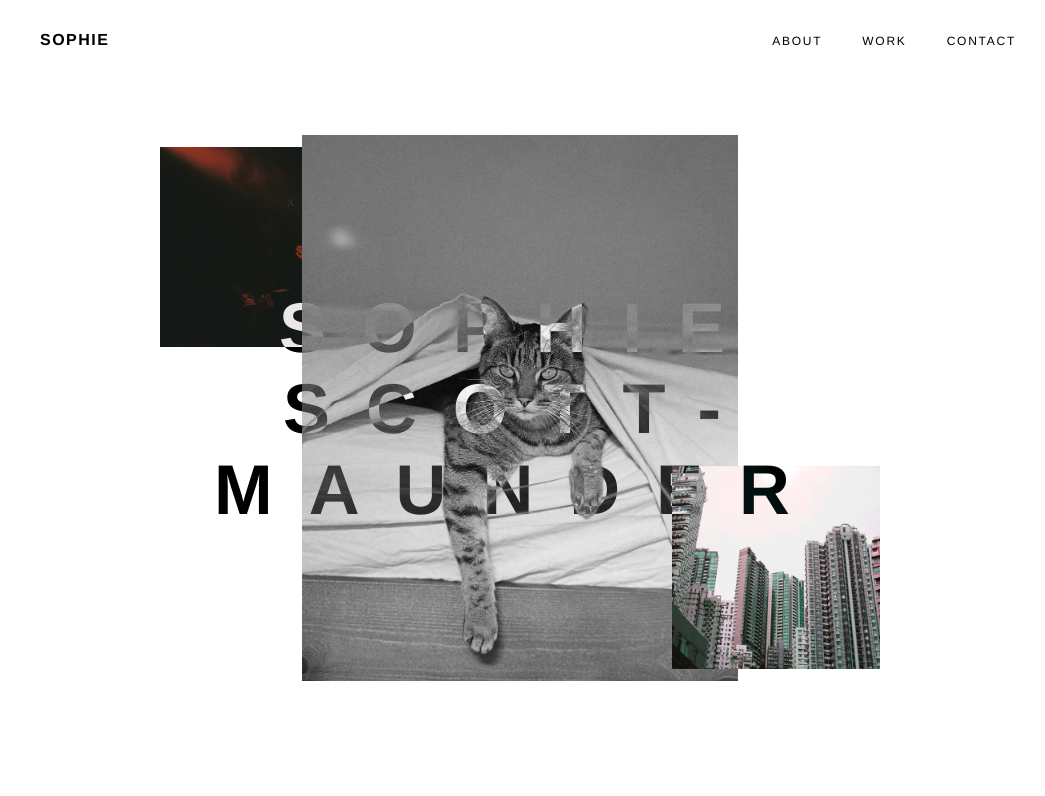
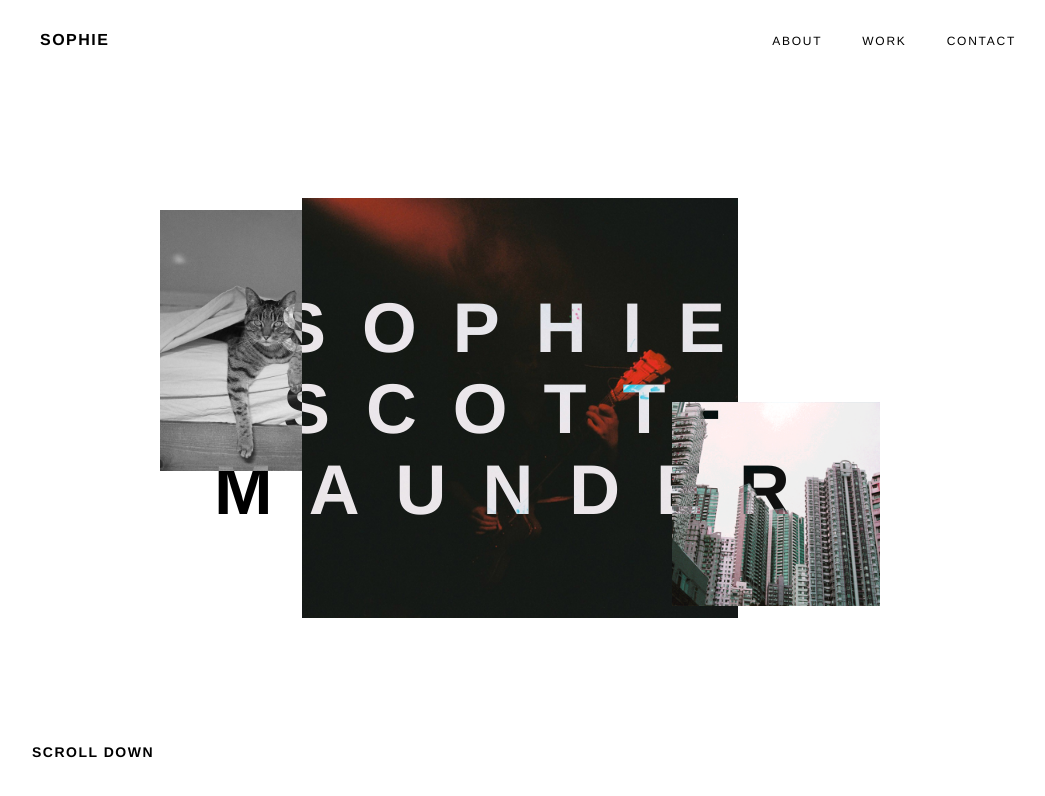
Before and after one commit to sophie-scott-maunder/gatsby-portfolio-test, a Gatsby site: page / in a window 1280 px wide. Shown: the whole page, without its empty margins (120-1165 px from the left). Built offline with nearby package versions, Linux system fonts and the light colour scheme; Gatsby itself is replaced by a stand-in of ours.

Commit message:
update images add scroll

```diff
--- a/src/components/banner.js
+++ b/src/components/banner.js
@@ -33,16 +33,19 @@ const Banner = () => {
             <div className="container">
                 <div className="row">
                     <div className="side-image left">
-                    <Img fluid={data.gig.childImageSharp.fluid} />
+                    <Img fluid={data.cat.childImageSharp.fluid} />
                     </div>
                     <div className="main-text">Sophie Scott-Maunder</div>
                     <div className="main-image">
-                        <Img fluid={data.cat.childImageSharp.fluid} />
+                        <Img fluid={data.gig.childImageSharp.fluid} />
                     </div>
                     <div className="side-image right">
                         <Img fluid={data.hongKong.childImageSharp.fluid} />
 
                     </div>
+                </div>
+                <div className="scroll">
+                    <span>Scroll down</span>
                 </div>
             </div>
         </div>
--- a/src/styles/styles.scss
+++ b/src/styles/styles.scss
@@ -127,4 +127,13 @@ header {
             }
         }
     }
+    .scroll {
+        font-weight: 700;
+        font-size: .875rem;
+        letter-spacing: 1.5px;
+        color: $black;
+        text-transform: uppercase;
+        position: absolute;
+        bottom: 48px;
+    }
 }
```
